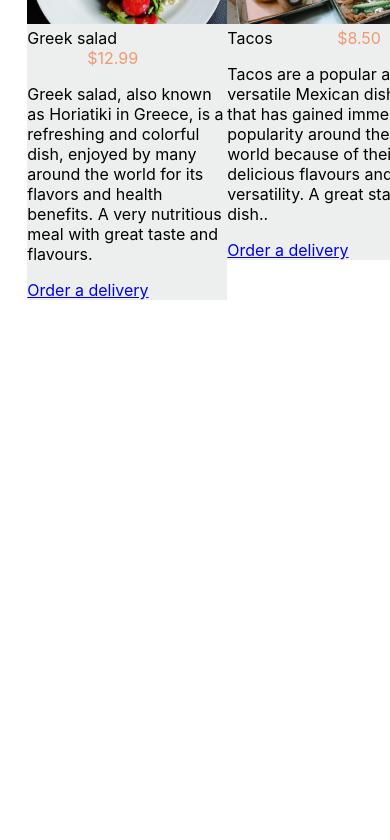
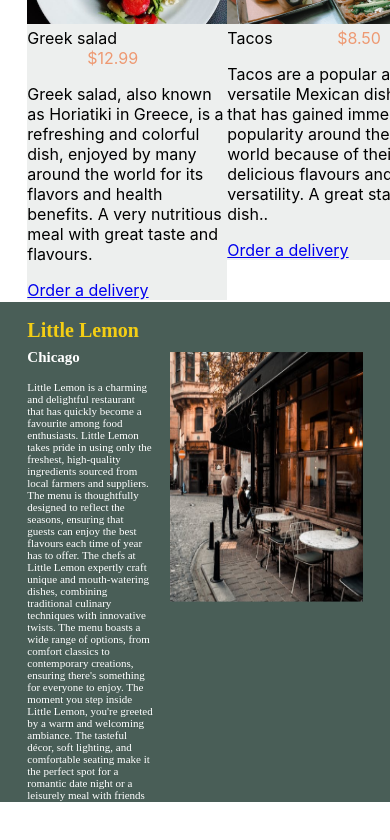
Before and after one commit to StevePapasot/Little-Lemon, a React (Create React App) app: page / in a window 390 px wide. Shown: the part 710-1550 px from the top of the page. Before the commit the page ends 1012 px from the top, so only its background shows below. Built offline with nearby package versions, Linux system fonts and the light colour scheme.

Commit message:
Carousel

```diff
--- a/src/App.js
+++ b/src/App.js
@@ -1,6 +1,7 @@
 import Navbar from "./Navbar.js";
 import Hero from "./Hero.js";
 import Cards from "./Cards.js";
+import Carousel from "./Carourel.js";
 import "./App.css";
 
 function App() {
@@ -9,6 +10,7 @@ function App() {
       <Navbar />
       <Hero />
       <Cards />
+      <Carousel />
     </>
   );
 }
--- /dev/null
+++ b/src/Carourel.js
@@ -0,0 +1,51 @@
+import React from "react";
+import "./Carousel.css";
+import CarouselOne from "./CarouselOne.png";
+import Container from "react-bootstrap/Container";
+import Row from "react-bootstrap/Row";
+import Col from "react-bootstrap/Col";
+
+function Carousel() {
+  return (
+    <section className="carousel">
+      <div className="container">
+        <div className="row">
+          <div className="left">
+            <h1>Little Lemon</h1>
+            <h3>Chicago</h3>
+            <p>
+              Little Lemon is a charming and delightful restaurant that has
+              quickly become a favourite among food enthusiasts. Little Lemon
+              takes pride in using only the freshest, high-quality ingredients
+              sourced from local farmers and suppliers. The menu is thoughtfully
+              designed to reflect the seasons, ensuring that guests can enjoy
+              the best flavours each time of year has to offer. The chefs at
+              Little Lemon expertly craft unique and mouth-watering dishes,
+              combining traditional culinary techniques with innovative twists.
+              The menu boasts a wide range of options, from comfort classics to
+              contemporary creations, ensuring there's something for everyone to
+              enjoy. The moment you step inside Little Lemon, you're greeted by
+              a warm and welcoming ambiance. The tasteful décor, soft lighting,
+              and comfortable seating make it the perfect spot for a romantic
+              date night or a leisurely meal with friends and family. At Little
+              Lemon, the staff is dedicated to providing guests with an
+              unforgettable dining experience. The knowledgeable and friendly
+              team goes above and beyond to ensure each patron feels like a
+              valued guest, offering personalized recommendations and catering
+              to any dietary preferences or restrictions. Little Lemon regularly
+              hosts themed nights and offers seasonal specials, giving guests a
+              chance to experience unique culinary adventures. From wine pairing
+              dinners to holiday-themed menus, there's always something new and
+              exciting happening at Little Lemon.
+            </p>
+          </div>
+          <div className="right">
+            <img src={CarouselOne} alt="Right Column Image" />
+          </div>
+        </div>
+      </div>
+    </section>
+  );
+}
+
+export default Carousel;
--- /dev/null
+++ b/src/Carousel.css
@@ -0,0 +1,213 @@
+.carousel {
+  background-color: #ffffff;
+  padding: 0%;
+  margin: 0%;
+  height: 600px;
+}
+.container {
+  display: flex;
+  margin: 2px 0%;
+  padding: 0% 7%;
+}
+.row {
+  display: flex;
+}
+.left {
+  width: 50%;
+}
+.right {
+  padding: 3% 0% 0% 13%;
+}
+.carousel h1 {
+  color: #f4ce14;
+  font-family: Markanzi Text;
+  font-size: 64px;
+}
+.carousel h3 {
+  color: #000000;
+  font-family: Markanzi Text;
+  font-size: 32px;
+  margin-top: -7%;
+}
+.right img {
+  width: 100%;
+}
+.left p {
+  font-size: 20px;
+  color: #000000;
+  font-family: Karla;
+}
+.carousel button {
+  background-color: #f4ce14;
+  padding: 2% 2%;
+  border-radius: 7px;
+  font-family: Karla;
+  font-size: 20px;
+  margin: 5% 0%;
+}
+.carousel button:hover {
+  cursor: pointer;
+}
+
+@media screen and (max-width: 991px) {
+  .left {
+    width: 50%;
+  }
+  .right {
+    padding: 3% 0% 0% 13%;
+  }
+  .carousel h1 {
+    color: #f4ce14;
+    font-family: Markanzi Text;
+    font-size: 45px;
+  }
+  .carousel h3 {
+    color: #ffffff;
+    font-family: Markanzi Text;
+    font-size: 22px;
+    margin-top: -7%;
+  }
+  .right img {
+    width: 100%;
+    height: 500px;
+  }
+  .left p {
+    font-size: 18px;
+    color: #ffffff;
+    font-family: Karla;
+  }
+  .carousel button {
+    background-color: #f4ce14;
+    padding: 2% 2%;
+    border-radius: 7px;
+    font-family: Karla;
+    font-size: 18px;
+    margin: 5% 0%;
+  }
+}
+@media screen and (max-width: 767px) {
+  .left {
+    width: 50%;
+  }
+  .right {
+    padding: 5% 0% 0% 5%;
+  }
+  .carousel h1 {
+    color: #f4ce14;
+    font-family: Markanzi Text;
+    font-size: 30px;
+  }
+  .carousel h3 {
+    color: #ffffff;
+    font-family: Markanzi Text;
+    font-size: 20px;
+    margin-top: -7%;
+  }
+  .right img {
+    width: 100%;
+    height: 400px;
+  }
+  .left p {
+    font-size: 15px;
+    color: #ffffff;
+    font-family: Karla;
+  }
+  .carousel button {
+    background-color: #f4ce14;
+    padding: 2% 2%;
+    border-radius: 7px;
+    font-family: Karla;
+    font-size: 15px;
+    margin: 5% 0%;
+  }
+  .carousel {
+    background-color: #495e57;
+    padding: 0%;
+    margin: 0%;
+    height: 500px;
+  }
+}
+@media screen and (max-width: 767px) {
+  .left {
+    width: 50%;
+  }
+  .right {
+    padding: 5% 0% 0% 5%;
+  }
+  .carousel h1 {
+    color: #f4ce14;
+    font-family: Markanzi Text;
+    font-size: 30px;
+  }
+  .carousel h3 {
+    color: #ffffff;
+    font-family: Markanzi Text;
+    font-size: 20px;
+    margin-top: -7%;
+  }
+  .right img {
+    width: 100%;
+    height: 400px;
+  }
+  .left p {
+    font-size: 15px;
+    color: #ffffff;
+    font-family: Karla;
+  }
+  .carousel button {
+    background-color: #f4ce14;
+    padding: 2% 2%;
+    border-radius: 7px;
+    font-family: Karla;
+    font-size: 15px;
+    margin: 5% 0%;
+  }
+  .carousel {
+    background-color: #495e57;
+    padding: 0%;
+    margin: 0%;
+    height: 500px;
+  }
+}
+@media screen and (max-width: 400px) {
+  .left {
+    width: 50%;
+  }
+  .right {
+    padding: 15% 0% 0% 5%;
+  }
+  .carousel h1 {
+    color: #f4ce14;
+    font-family: Markanzi Text;
+    font-size: 20px;
+  }
+  .carousel h3 {
+    color: #ffffff;
+    font-family: Markanzi Text;
+    font-size: 15px;
+    margin-top: -7%;
+  }
+  .right img {
+    width: 100%;
+    height: 250px;
+  }
+  .left p {
+    font-size: 11px;
+    color: #ffffff;
+    font-family: Karla;
+  }
+  .carousel button {
+    background-color: #f4ce14;
+    padding: 2% 2%;
+    border-radius: 7px;
+    font-family: Karla;
+    font-size: 15px;
+    margin: 5% 0%;
+  }
+  .carousel {
+    background-color: #495e57;
+    padding: 0%;
+    margin: 0%;
+    height: 500px;
+  }
+}
```
Also changed, not shown: src/CarouselOne.png (added).
